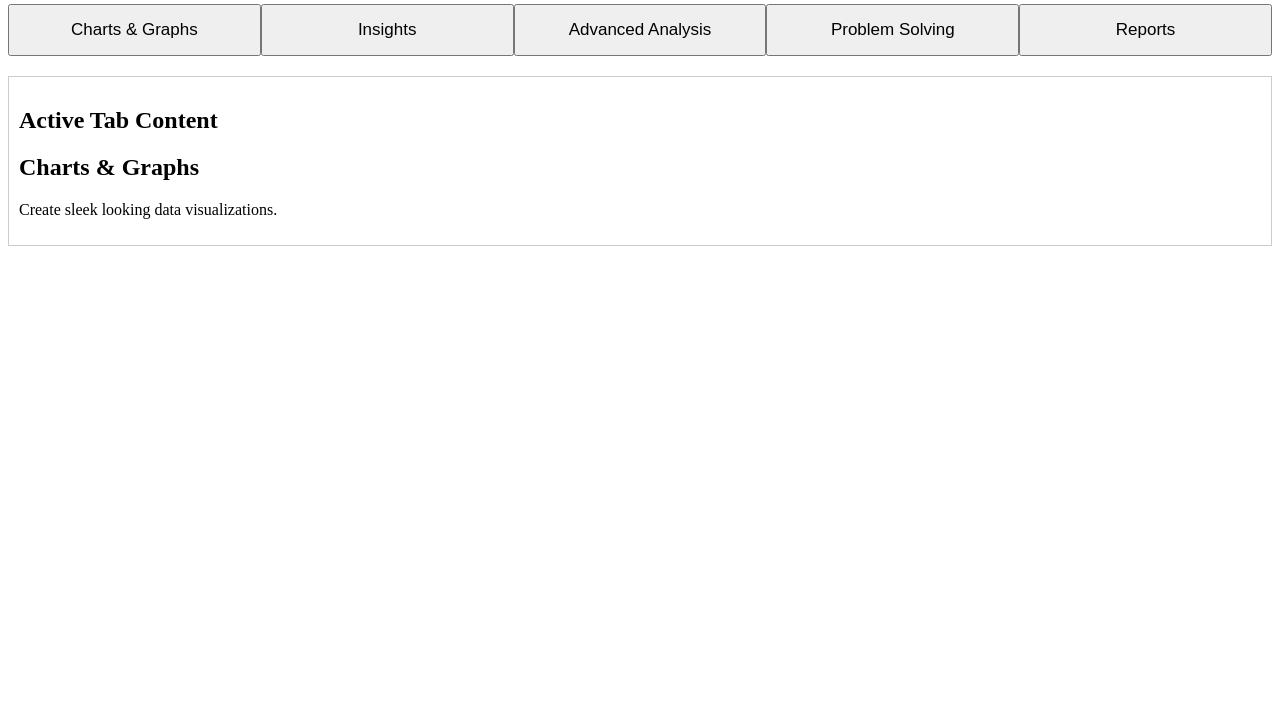
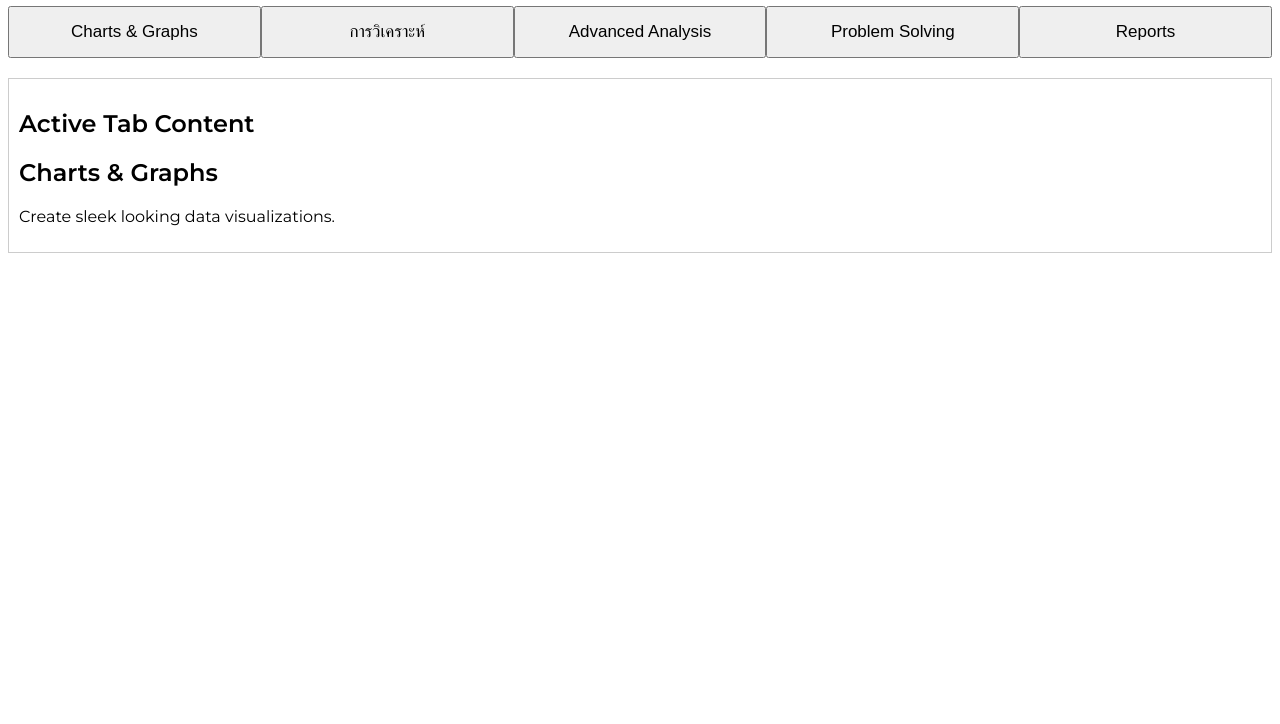
Before and after one commit to kana-fitt/practical-copy-julius-ai, a website: page index.html in a window 1280 px wide. Shown: the part 76-800 px from the top of the page. Drawn offline with Linux system fonts and the light colour scheme.

Commit message:
change font to monserrat

```diff
--- a/index.html
+++ b/index.html
@@ -4,6 +4,11 @@
     <meta charset="UTF-8" />
     <meta name="viewport" content="width=device-width, initial-scale=1.0" />
     <title>Tab Interface Example</title>
+    <!-- Link to Google Fonts Montserrat -->
+    <link
+      href="https://fonts.googleapis.com/css2?family=Montserrat:wght@400;500;600;700&display=swap"
+      rel="stylesheet"
+    />
     <link rel="stylesheet" href="styles.css" />
   </head>
   <body>
@@ -20,10 +25,10 @@
       </div>
 
       <button class="tablinks" onclick="openTab(event, 'Insights')">
-        Insights
+        การวิเคราะห์
       </button>
       <div id="Insights" class="tabcontent">
-        <h2>Insights</h2>
+        <h2>การวิเคราะห์</h2>
         <p>Ask anything to your data, and get answers.</p>
       </div>
 
--- a/styles.css
+++ b/styles.css
@@ -1,3 +1,21 @@
+/* ใช้ฟอนต์ Montserrat ทั่วทั้งเว็บไซต์ */
+body {
+  font-family: "Montserrat", sans-serif;
+}
+
+/* กำหนดฟอนต์เฉพาะส่วนต่าง ๆ */
+h1,
+h2,
+h3 {
+  font-family: "Montserrat", sans-serif;
+  font-weight: 600; /* กำหนดน้ำหนักฟอนต์ เช่น 400 (ปกติ), 600 (ตัวหนา), หรือ 700 */
+}
+
+p {
+  font-family: "Montserrat", sans-serif;
+  font-weight: 400; /* น้ำหนักฟอนต์ปกติ */
+}
+
 /* Style for Desktop (screen widths larger than or equal to 960px) */
 @media screen and (min-width: 960px) {
   .tab {
```
